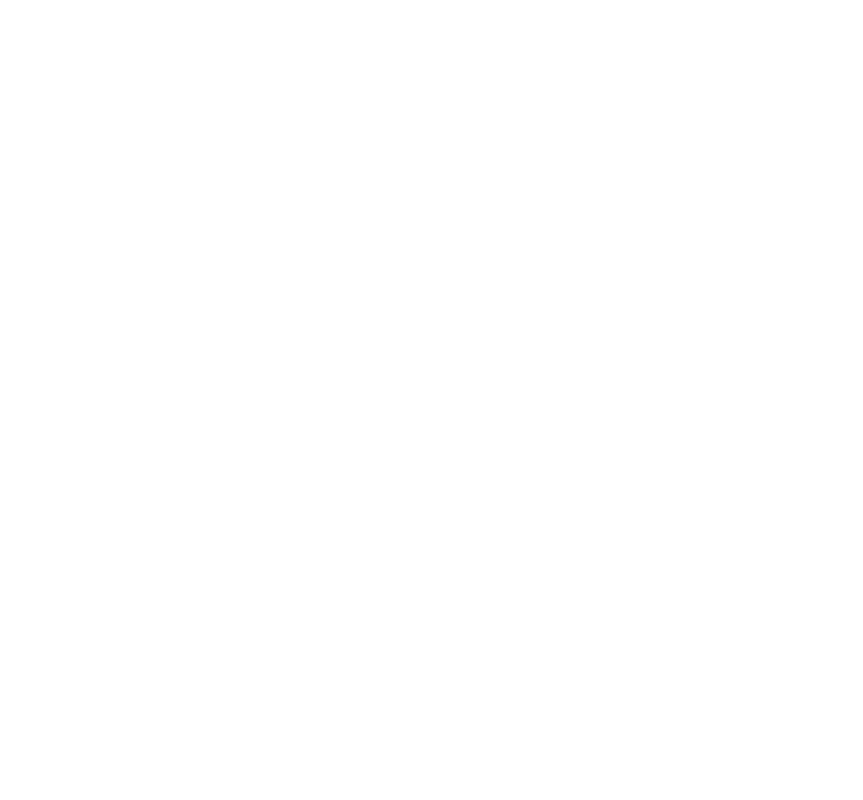
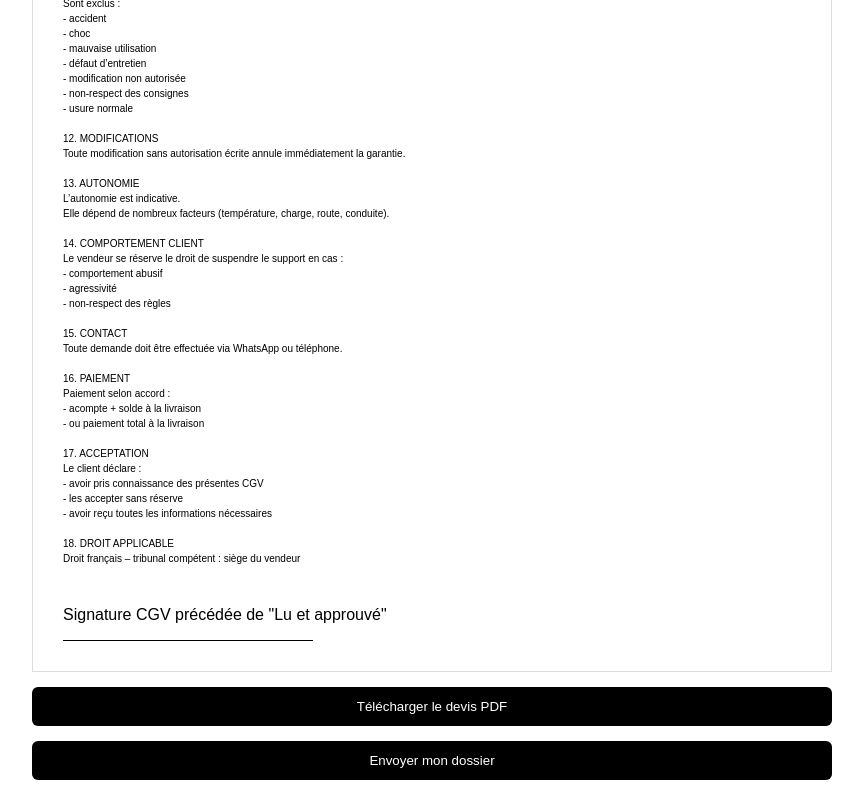
Before and after one commit to khelifamansour/neodrive-site, a Next.js app: page /reservation in a window 1280 px wide. Shown: the part 2640-3440 px from the top of the page, without its empty margins (208-1071 px from the left). Before the commit the page ends 1525 px from the top, so only its background shows below. Built offline with nearby package versions, Linux system fonts and the light colour scheme.

Commit message:
Update page.tsx

```diff
--- a/app/reservation/page.tsx
+++ b/app/reservation/page.tsx
@@ -149,6 +149,137 @@
           <div style={{ marginTop: 60 }}>
             <p>Signature précédée de "Lu et approuvé"</p>
             <div style={signature}></div>
+            <div style={{ pageBreakBefore: "always", marginTop: 40 }}></div>
+
+<div style={{ fontSize: 10, lineHeight: "1.5", whiteSpace: "pre-line" }}>
+{`CONDITIONS GÉNÉRALES DE VENTE
+
+1. IDENTITÉ DU VENDEUR
+MK HOLDING, SAS
+SIREN : 908 645 393
+31 rue Jean Nougaro, 31600 Muret
+
+2. OBJET
+Les présentes conditions régissent la vente de véhicules électriques sans permis.
+Toute commande implique l’acceptation pleine et entière des présentes CGV.
+
+3. COMMANDE
+Le client peut commander via la plateforme du vendeur.
+Toute validation vaut engagement contractuel.
+
+4. PRIX
+Les prix sont exprimés en euros TTC.
+Ne sont pas inclus : livraison, carte grise, assurance.
+
+5. RÉSERVE DE PROPRIÉTÉ
+Le véhicule reste la propriété du vendeur jusqu’au paiement complet.
+
+6. UTILISATION DU VÉHICULE
+Le client s’engage à :
+- utiliser le véhicule sur routes goudronnées et en bon état
+- respecter le manuel utilisateur
+- ne pas surcharger ni utiliser abusivement le véhicule
+- utiliser le véhicule pour des trajets courts (environ 30 km/jour recommandé)
+
+Toute utilisation non conforme entraîne l’exclusion de garantie.
+
+7. RESPONSABILITÉ
+Le client est seul responsable :
+- de l’usage du véhicule
+- de son entretien
+- des dommages causés
+- de la souscription d’une assurance obligatoire
+
+8. BATTERIE
+Le client s’engage à :
+- recharger le véhicule après chaque utilisation
+- ne jamais laisser la batterie déchargée plus de 24h
+- effectuer des charges complètes régulières
+- ne pas dépasser environ 12 heures de charge
+- couper le circuit en cas d’inutilisation
+- maintenir une charge même sans utilisation
+
+Tout non-respect annule la garantie batterie.
+
+9. GARANTIE
+Structure (châssis, carrosserie) : 2 ans
+Composants : 1 an
+Batterie : 6 mois (usage normal uniquement)
+
+La garantie s’applique uniquement si :
+- le véhicule est utilisé conformément aux instructions
+- aucune modification n’a été effectuée
+- aucun usage abusif n’est constaté
+
+Le vendeur se réserve le droit d’apprécier l’application de la garantie après analyse du défaut.
+
+10. RÉPARATION ET SAV
+Deux types de panne :
+
+A. Panne simple
+→ Diagnostic à distance (WhatsApp / téléphone)
+→ Instructions envoyées au client
+→ Pièces expédiées si nécessaire
+
+B. Panne complexe
+→ Diagnostic à distance (WhatsApp / téléphone)
+→ Orientation vers un garage local
+→ Fourniture des pièces par le vendeur
+
+Le vendeur :
+- ne transporte jamais le véhicule
+- ne prend pas en charge le transport
+- fournit uniquement support technique et pièces
+
+La main d’œuvre peut être prise en charge UNIQUEMENT après validation préalable.
+
+11. EXCLUSIONS DE GARANTIE
+Sont exclus :
+- accident
+- choc
+- mauvaise utilisation
+- défaut d’entretien
+- modification non autorisée
+- non-respect des consignes
+- usure normale
+
+12. MODIFICATIONS
+Toute modification sans autorisation écrite annule immédiatement la garantie.
+
+13. AUTONOMIE
+L’autonomie est indicative.
+Elle dépend de nombreux facteurs (température, charge, route, conduite).
+
+14. COMPORTEMENT CLIENT
+Le vendeur se réserve le droit de suspendre le support en cas :
+- comportement abusif
+- agressivité
+- non-respect des règles
+
+15. CONTACT
+Toute demande doit être effectuée via WhatsApp ou téléphone.
+
+16. PAIEMENT
+Paiement selon accord :
+- acompte + solde à la livraison
+- ou paiement total à la livraison
+
+17. ACCEPTATION
+Le client déclare :
+- avoir pris connaissance des présentes CGV
+- les accepter sans réserve
+- avoir reçu toutes les informations nécessaires
+
+18. DROIT APPLICABLE
+Droit français – tribunal compétent : siège du vendeur
+`}
+</div>
+
+{/* SIGNATURE CGV */}
+<div style={{ marginTop: 40 }}>
+  <p>Signature CGV précédée de "Lu et approuvé"</p>
+  <div style={{ borderTop: "1px solid black", width: 250 }}></div>
+</div>
           </div>
 
         </div>
```
